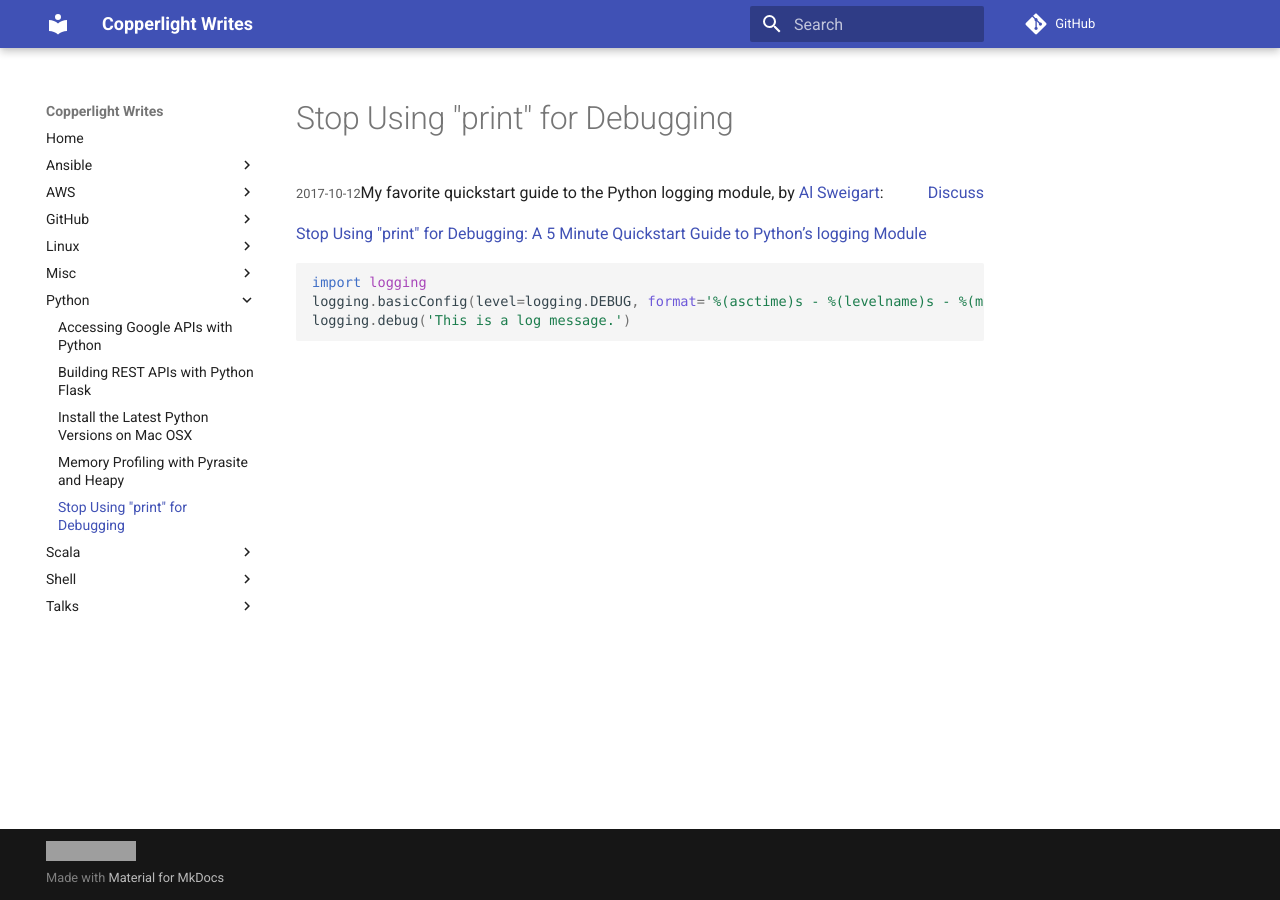
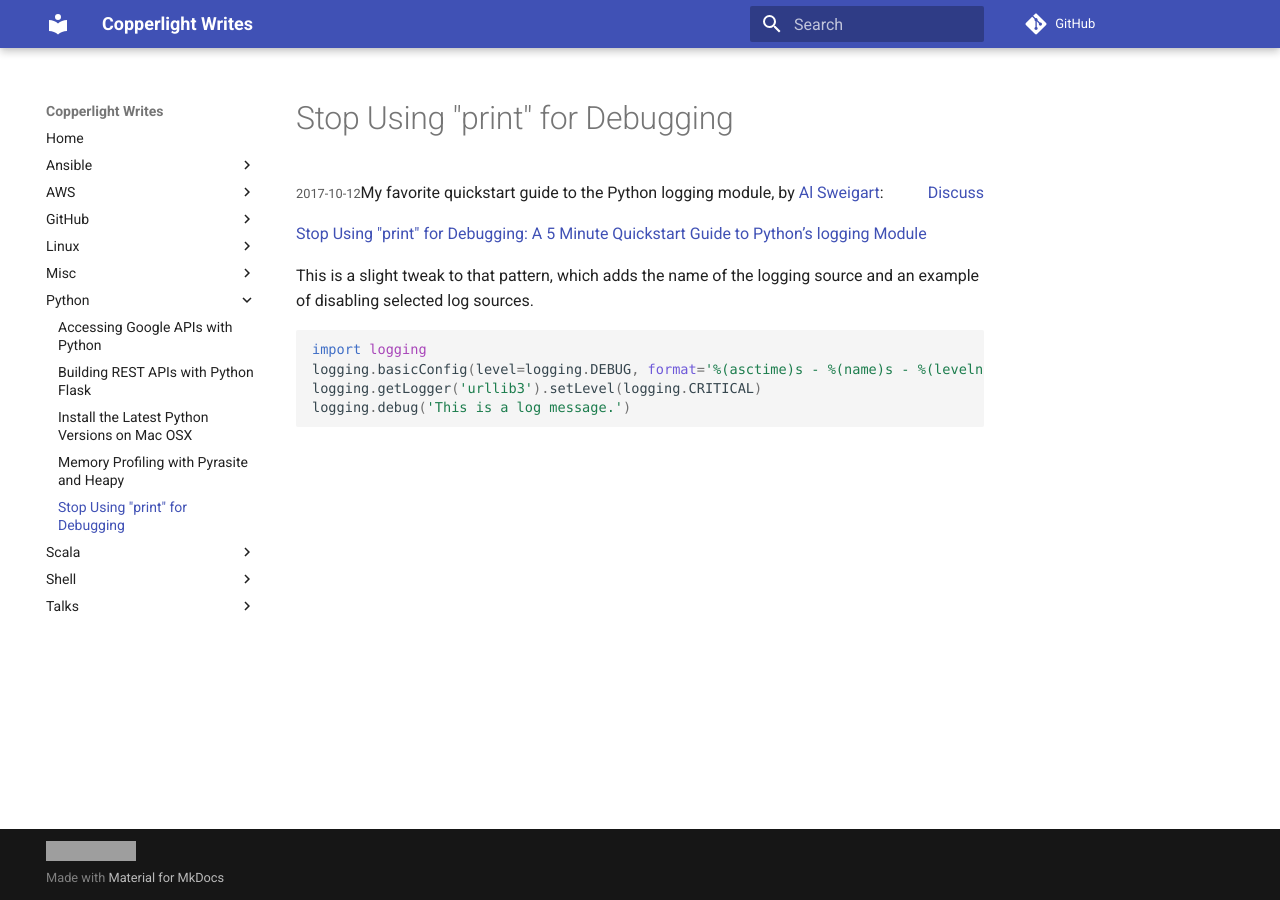
Before and after one commit to copperlight/copperlight.github.io, an MkDocs documentation site: the page built from docs/python/stop-using-print-for-debugging.md, in a window 1280 px wide. Built offline with MkDocs 1.6.1 and Material for MkDocs 9.7.7, drawn with Linux system fonts in a browser that asks for light colours; some web fonts are replaced; comment, search, counter and statistics services are not loaded; old or Windows-style settings are respelled for this version of MkDocs; grey boxes are pictures that could not be loaded.

Commit message:
update logging pattern

````diff
--- a/docs/python/stop-using-print-for-debugging.md
+++ b/docs/python/stop-using-print-for-debugging.md
@@ -9,8 +9,11 @@ My favorite quickstart guide to the Python logging module, by [Al Sweigart](http
 
 [Stop Using "print" for Debugging: A 5 Minute Quickstart Guide to Python’s logging Module](https://inventwithpython.com/blog/2012/04/06/stop-using-print-for-debugging-a-5-minute-quickstart-guide-to-pythons-logging-module/)
 
+This is a slight tweak to that pattern, which adds the name of the logging source and an example of disabling selected log sources.
+
 ```
 import logging
-logging.basicConfig(level=logging.DEBUG, format='%(asctime)s - %(levelname)s - %(message)s')
+logging.basicConfig(level=logging.DEBUG, format='%(asctime)s - %(name)s - %(levelname)s - %(message)s')
+logging.getLogger('urllib3').setLevel(logging.CRITICAL)
 logging.debug('This is a log message.')
 ```
````
